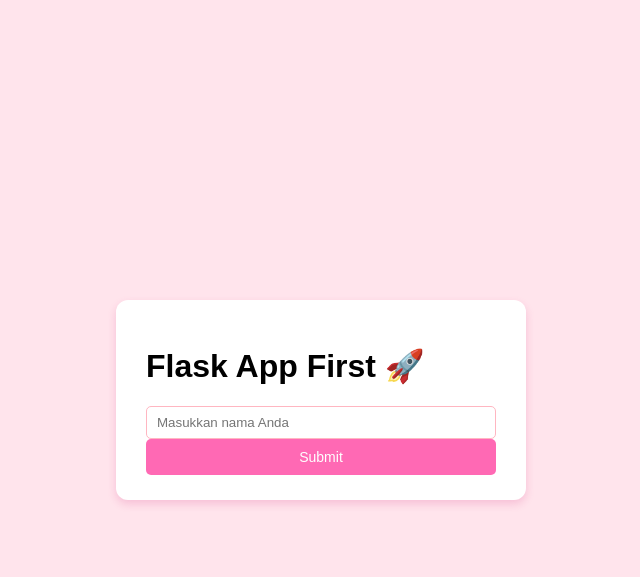
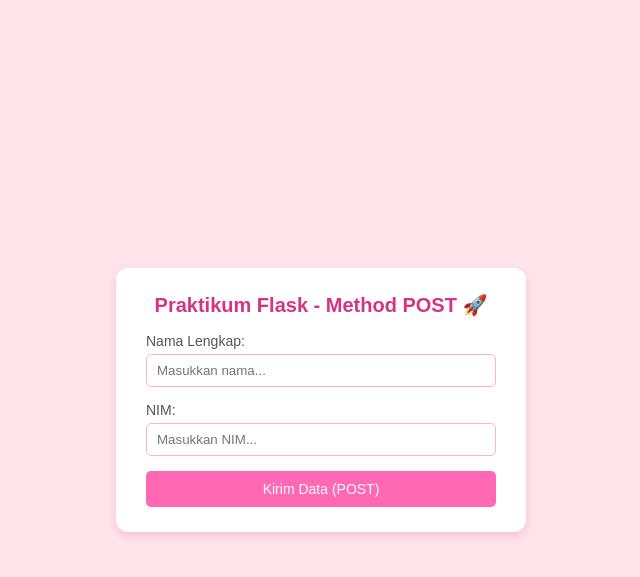
Before and after one commit to sykllh/FirstFlask_0186, a Flask app: page / in a window 1280 px wide. Shown: the top 577 px of the page, without its empty margins (319-959 px from the left). Run offline with Flask 3, Linux system fonts and the light colour scheme.

Commit message:
html yg baru

```diff
--- a/templates/index.html
+++ b/templates/index.html
@@ -1,24 +1,57 @@
-
 <!DOCTYPE html>
 <html lang="id">
 <head>
     <meta charset="UTF-8">
-    <title>Flask App First</title>
-    <link rel="stylesheet" href="{{ url_for('static', filename='styles.css') }}">
+    <title>Praktikum Flask - Method POST</title>
+
+    <link rel="stylesheet"
+    href="{{ url_for('static', filename='styles.css') }}">
 </head>
+
 <body>
+
     <div class="container">
-        <h1>Flask App First 🚀</h1>
 
-        <form action="/greet" method="POST">
-            <input
-                type="text"
-                name="parName"
-                placeholder="Masukkan nama Anda"
-            >
+        <h2>Praktikum Flask - Method POST 🚀</h2>
 
-            <button type="submit">Submit</button>
+        <form action="/submit" method="POST">
+
+            <div class="form-group">
+                <label>Nama Lengkap:</label>
+                <input
+                    type="text"
+                    name="nama"
+                    placeholder="Masukkan nama..."
+                >
+            </div>
+
+            <div class="form-group">
+                <label>NIM:</label>
+                <input
+                    type="text"
+                    name="nim"
+                    placeholder="Masukkan NIM..."
+                >
+            </div>
+
+            <button type="submit">
+                Kirim Data (POST)
+            </button>
+
         </form>
+
+        {% if nama is not none %}
+
+        <div class="result-box">
+            <strong>Hasil Parsing Parameter POST:</strong>
+
+            <p>Nama: {{ nama }}</p>
+            <p>NIM: {{ nim }}</p>
+        </div>
+
+        {% endif %}
+
     </div>
+
 </body>
 </html>
```
